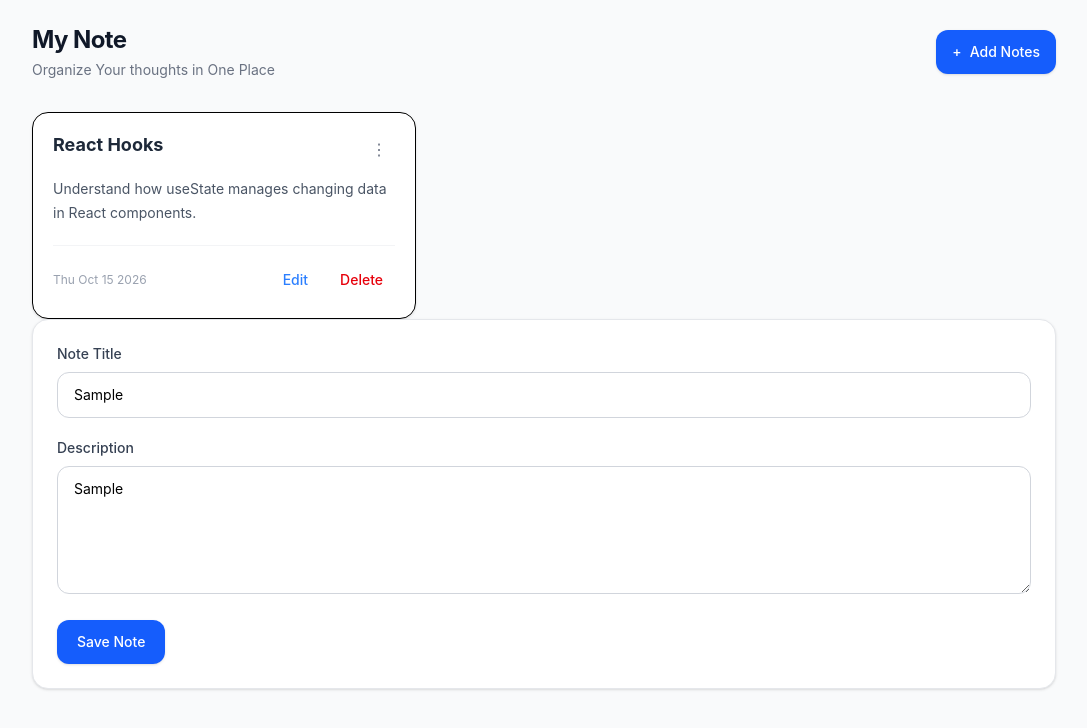
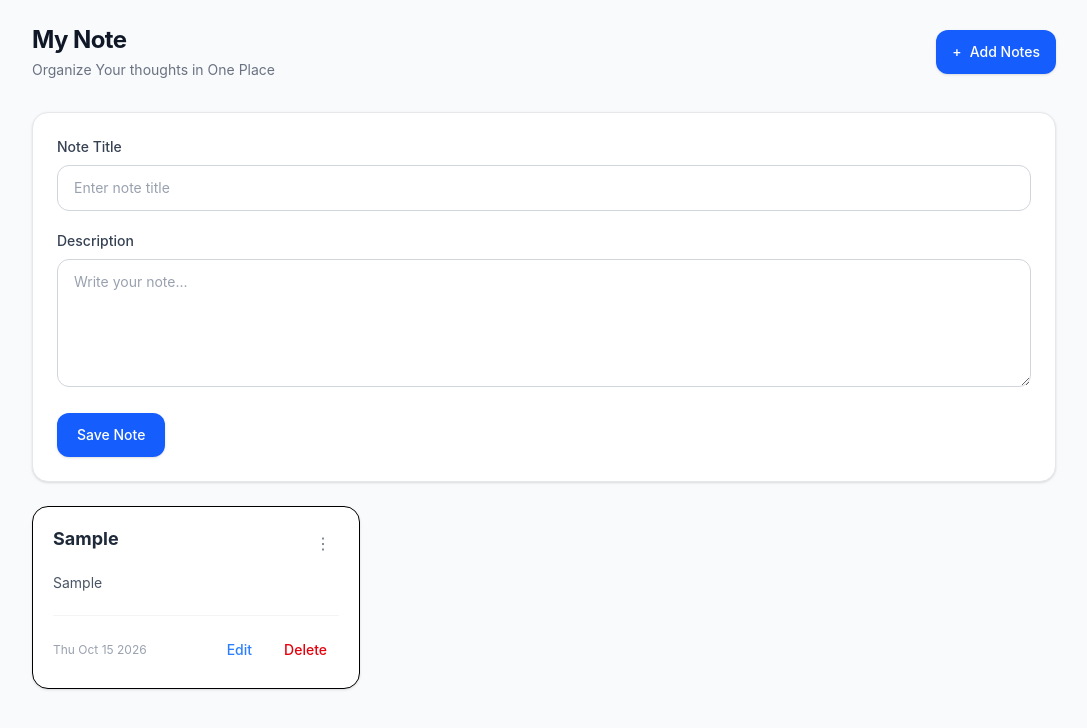
Before and after one commit to aryanoffical17-dev/Notes_App, a React (Vite) app in the folder NotesApp/: page / in a window 1280 px wide. Both pictures are taken after typing "Sample", "Sample" into the empty fields and a click on the button "Save Note". Shown: the top 728 px of the page, without its empty margins (96-1183 px from the left). Built offline with nearby package versions, Linux system fonts and the light colour scheme.

Commit message:
feat: implement NoteForm and NoteCard components; enable note addition functionality in App

```diff
--- a/NotesApp/src/App.jsx
+++ b/NotesApp/src/App.jsx
@@ -1,16 +1,35 @@
-import React from 'react'
+import React, { useState } from 'react'
 import NoteCard from './components/NoteCard'
 import PageHeader from './components/PageHeader'
 import NoteForm from './components/NoteForm'
 
 function App() {
+
+  const[notes,setNotes] = useState([])
+
+  const addNote = (newNote) =>{
+    setNotes((prevNotes) => [...prevNotes ,newNote])
+  }
+
   return (
     <div className='min-h-screen bg-gray-50 p-6'>
 
       <div className='mx-auto max-w-5xl'>
       <PageHeader/>
-      <NoteCard/>
-      <NoteForm/>
+
+      <NoteForm onAddNote={addNote}/>
+
+       <div className="mt-6 grid grid-cols-1 gap-5 md:grid-cols-2 lg:grid-cols-3">
+    {notes.map((note, index) => (
+      <NoteCard
+        key={index}
+        title={note.title}
+        description={note.description}
+      />
+    ))}
+   </div>
+
+
       </div>
 
     </div>
--- a/NotesApp/src/components/NoteCard.jsx
+++ b/NotesApp/src/components/NoteCard.jsx
@@ -1,23 +1,23 @@
 import React from 'react'
 
-function NoteCard() {
+function NoteCard({title,description}) {
 
     const date = new Date();
 
   return (
 
-    <article className='rounded-2xl p-5 border bg-white max-w-sm shadow-sm w-full'>
+    <article className='rounded-2xl p-5 border bg-white shadow-sm w-full'>
 
     <div className='mb-3 flex items-start justify-between gap-3' >
 
-      <h3 className='text-lg font-bold text-gray-800 leading-6'>React Hooks</h3>
+      <h3 className='text-lg font-bold text-gray-800 leading-6'>{title}</h3>
       <button className="rounded-lg px-2 py-1 text-gray-500 hover:bg-gray-100" aria-label="More options">
             ⋮
        </button>
 
     </div>
 
-      <p className='text-sm mb-5 font-normal text-gray-600 leading-6'>Understand how useState manages changing data in React components.</p>
+      <p className='text-sm mb-5 font-normal text-gray-600 leading-6'>{description}</p>
 
         <footer className='mt-4 border-t border-gray-100 flex gap-3 pt-4 items-center justify-between'>
 
--- a/NotesApp/src/components/NoteForm.jsx
+++ b/NotesApp/src/components/NoteForm.jsx
@@ -1,17 +1,22 @@
 import React, { useState } from 'react'
 
-function NoteForm() {
+function NoteForm({onAddNote}) {
     const[title , setTitle] = useState("")
     const[description,setDescription] = useState("")
 
-    const handdleSubmit = (e) => {
+    const handleSubmit = (e) => {
         e.preventDefault()
-        console.log(title,description   )
+        onAddNote({
+          title:title,
+          description: description
+        })
+        setTitle("")
+        setDescription("")
     }
 
   return (
 
-    <form className='flex flex-col gap-5 rounded-2xl border border-gray-200 bg-white p-6 shadow-sm   ' onSubmit={handdleSubmit} >
+    <form className='flex flex-col gap-5 rounded-2xl border border-gray-200 bg-white p-6 shadow-sm   ' onSubmit={handleSubmit} >
 
       <div>
 
```
